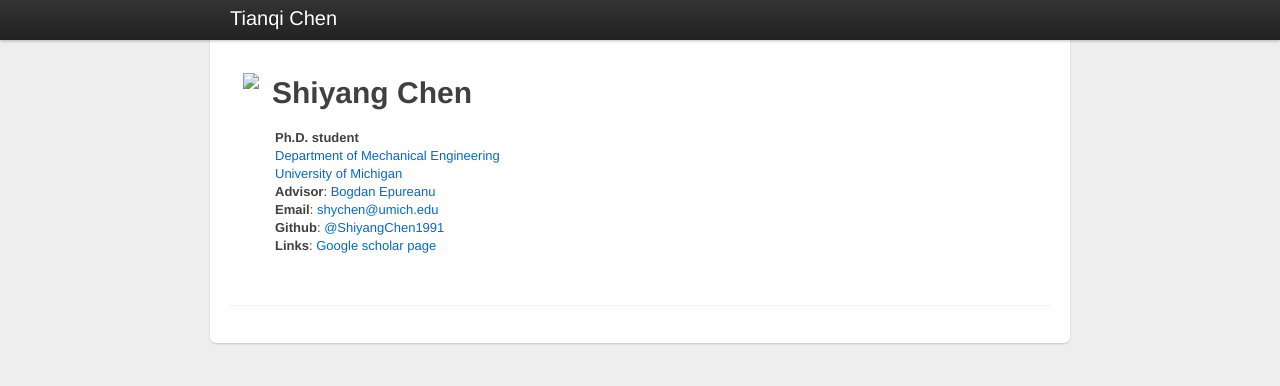
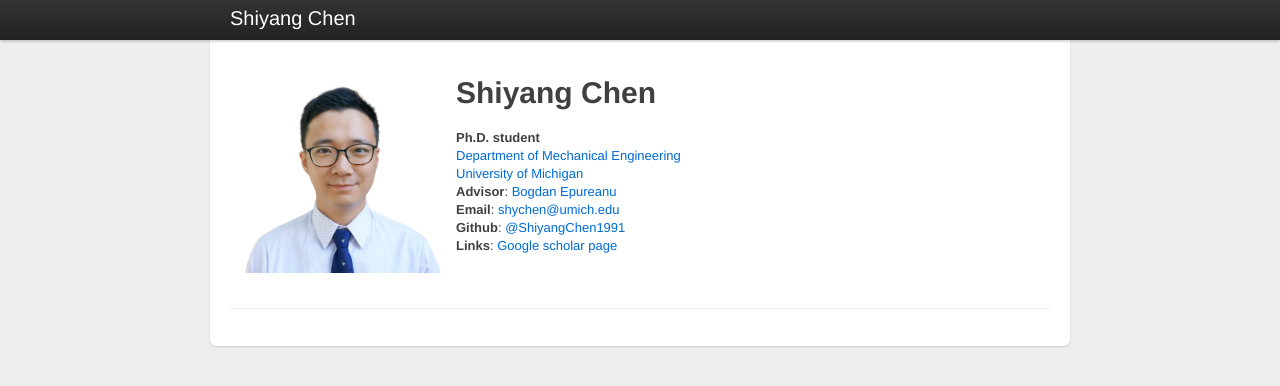
Before and after one commit to ShiyangChen1991/ShiyangChen1991.github.io, a Jekyll site: the page built from index.html, in a window 1280 px wide. Shown: the top 386 px of the page. Built offline with Jekyll 4.4.1, drawn with Linux system fonts in a browser that asks for light colours.

Commit message:
add photo

```diff
--- a/_config.yml
+++ b/_config.yml
@@ -9,7 +9,7 @@ markdown: kramdown
 # Themes are encouraged to use these universal variables
 # so be sure to set them if your theme uses them.
 #
-title : Tianqi Chen
+title : Shiyang Chen
 tagline:
 author :
   name : Tianqi Chen
@@ -25,7 +25,7 @@ author :
 # Else if you are pushing to username.github.io, replace with your username.
 # Finally if you are pushing to a GitHub project page, include the project name at the end.
 #
-production_url : tqchen.github.io
+production_url : shiyangchen1991.github.io
 
 
 # All Jekyll-Bootstrap specific configurations are namespaced into this hash
```
Also changed, not shown: data/img/shiyang.jpg (added), 1 other file.
